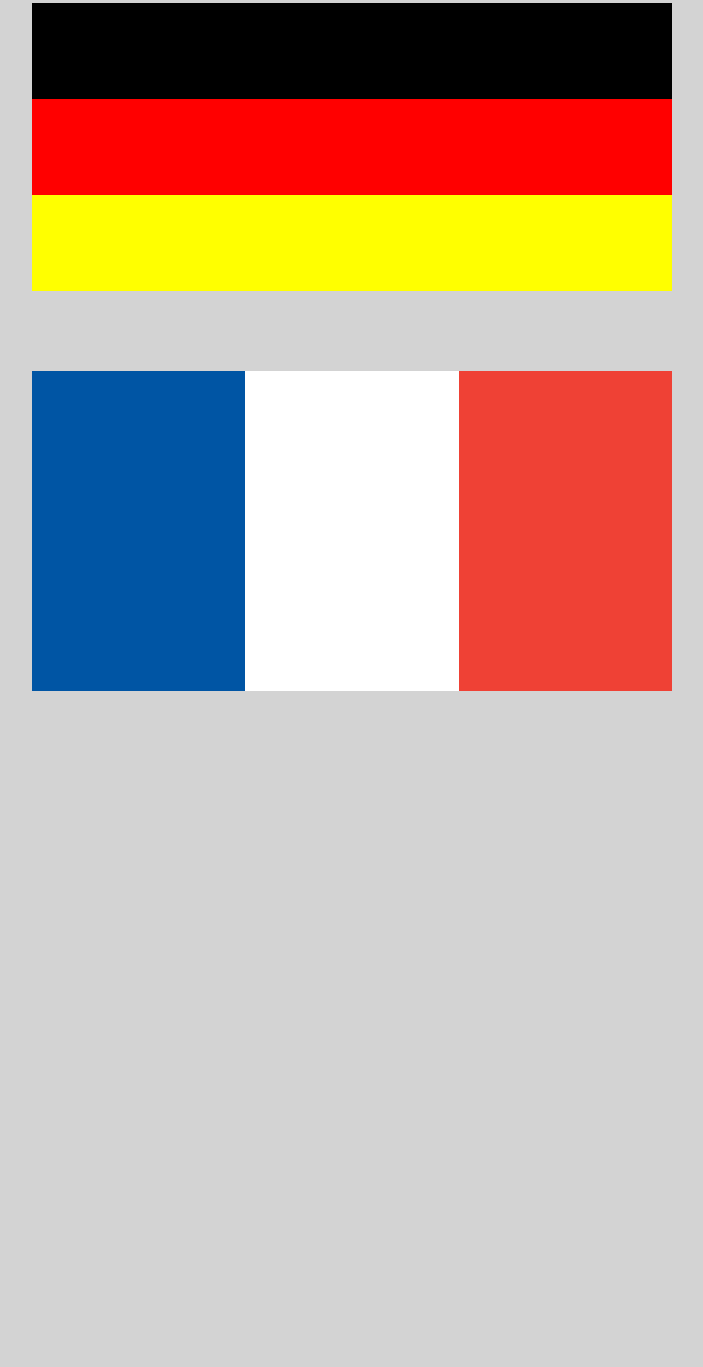
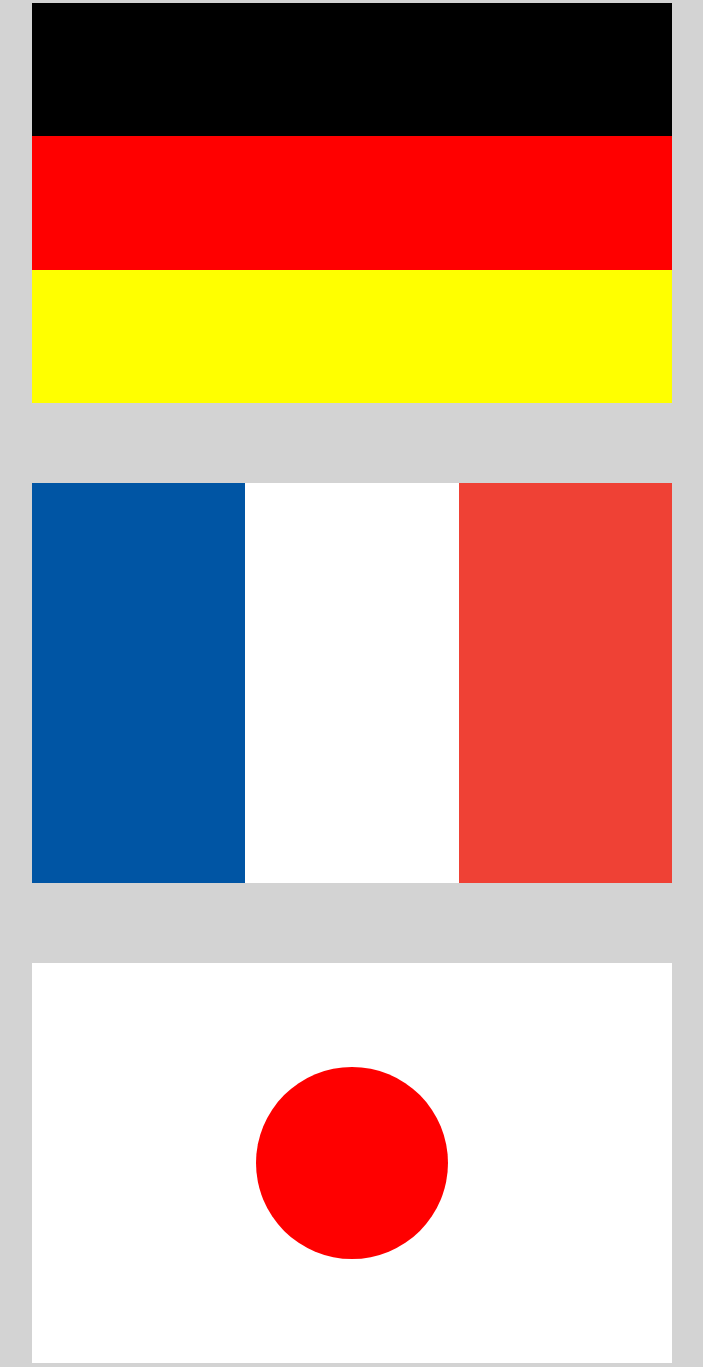
Before and after one commit to walkonmars36/consultancy-niue-may-22, a plain HTML site: page css-challenges/index.html in a window 1280 px wide. Shown: the part 77-1444 px from the top of the page, without its empty margins (288-991 px from the left). Before the commit the page ends 848 px from the top, so only its background shows below. Drawn offline with Linux system fonts and the light colour scheme.

Commit message:
created japanese flag and refactored css

```diff
--- a/css-challenges/index.html
+++ b/css-challenges/index.html
@@ -34,5 +34,11 @@
         <div class="irish-orange"></div>
       </div>
     </div>
+
+    <div id="japanese-flag">
+      <div class="japan-white">
+        <div class="japan-red"></div>
+      </div>
+    </div>
   </body>
 </html>
--- a/css-challenges/style.css
+++ b/css-challenges/style.css
@@ -1,4 +1,5 @@
 * {
+  box-sizing: border-box;
   margin: 0;
   padding: 0;
   background-color: lightgray;
@@ -6,28 +7,33 @@
 
 /* flags-a */
 
-#flags-a {
-  display: flex;
-  flex-direction: column;
+#flags-a,
+#flags-b {
   width: 50%;
   margin: 5rem auto;
 }
 
 /* german flag */
 
+#german-flag {
+  display: flex;
+  flex-direction: column;
+  height: 25rem;
+}
+
 .german-black {
   background-color: black;
-  padding: 3em 0;
+  height: 33.33%;
 }
 
 .german-red {
   background-color: red;
-  padding: 3em 0;
+  height: 33.33%;
 }
 
 .german-yellow {
   background-color: yellow;
-  padding: 3em 0;
+  height: 33.33%;
 }
 
 /* hungarian flag */
@@ -38,17 +44,17 @@
 
 .hungary-red {
   background-color: #cd2a3e;
-  padding: 3em 0;
+  height: 33.33%;
 }
 
 .hungary-white {
   background-color: white;
-  padding: 3em 0;
+  height: 33.33%;
 }
 
 .hungary-green {
   background-color: #436f4d;
-  padding: 3em 0;
+  height: 33.33%;
 }
 
 /* flags-a hover rules */
@@ -58,7 +64,9 @@
 }
 
 #flags-a:hover #hungary-flag {
-  display: block;
+  display: flex;
+  flex-direction: column;
+  height: 25rem;
 }
 
 /* flags-b */
@@ -67,35 +75,25 @@
 
 #french-flag {
   display: flex;
-  width: 50%;
-  margin: 5rem auto;
+  height: 25rem;
 }
 
 .french-blue {
   background-color: #0055a4;
   width: 33.33%;
-  padding: 10em 0;
 }
 
 .french-white {
   background-color: white;
   width: 33.33%;
-  padding: 10em 0;
 }
 
 .french-red {
   background-color: #ef4135;
   width: 33.33%;
-  padding: 10em 0;
 }
 
 /* Irish flag */
-
-#irish-flag {
-  display: flex;
-  width: 50%;
-  margin: 5rem auto;
-}
 
 #irish-flag {
   display: none;
@@ -104,19 +102,16 @@
 .irish-green {
   background-color: #169b62;
   width: 33.33%;
-  padding: 10em 0;
 }
 
 .irish-white {
   background-color: white;
   width: 33.33%;
-  padding: 10em 0;
 }
 
 .irish-orange {
   background-color: #ff883e;
   width: 33.33%;
-  padding: 10em 0;
 }
 
 /* flags-b hover rules */
@@ -127,4 +122,30 @@
 
 #flags-b:hover #irish-flag {
   display: flex;
+  height: 25rem;
 }
+
+/* japanese flag */
+
+#japanese-flag {
+  display: flex;
+  justify-items: center;
+  width: 50%;
+  margin: 5rem auto;
+}
+
+.japan-white {
+  background-color: white;
+  width: 100%;
+  height: 25rem;
+  display: flex;
+  justify-content: center;
+  align-items: center;
+}
+
+.japan-red {
+  background-color: red;
+  border-radius: 50%;
+  height: 12rem;
+  width: 12rem;
+}
```
